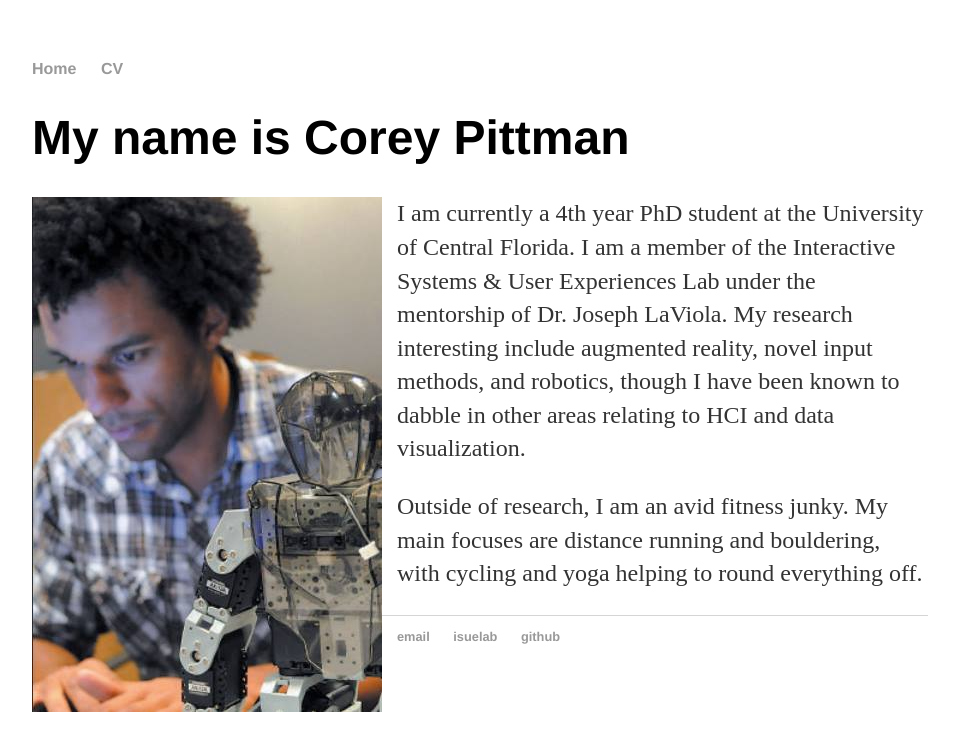
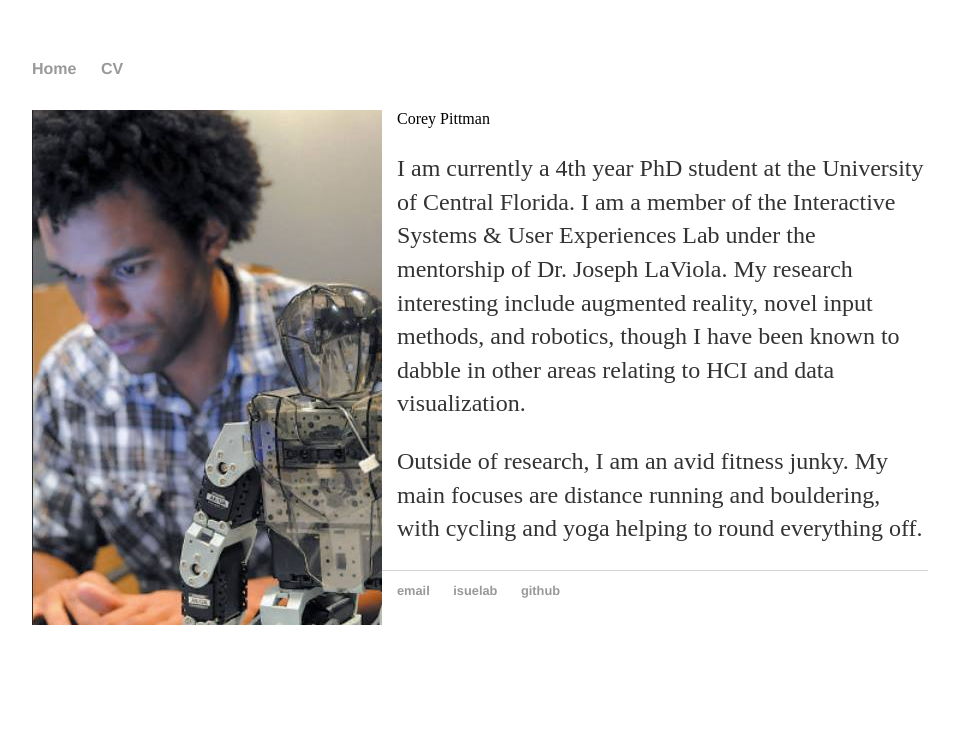
Before and after one commit to crpittman/crpittman.github.io, a Jekyll site: the page built from index.html, in a window 1280 px wide. Shown: the top 751 px of the page, without its empty margins (160-1119 px from the left). Built offline with Jekyll 4.4.1, drawn with Linux system fonts in a browser that asks for light colours.

Commit message:
Update index.html

```diff
--- a/index.html
+++ b/index.html
@@ -3,7 +3,7 @@ layout: default
 title: Corey Pittman
 ---
 <div class="blurb">
-<h1>My name is Corey Pittman</h1>
+<h1></h1>Corey Pittman</h1>
 	<img src="/images/me.jpg" alt="Me and a Bioloid." style="padding-bottom:15px; padding-right:15px;" align="left">
 	<p>I am currently a 4th year PhD student at the University of Central Florida. I am a member of the Interactive Systems
 	& User Experiences Lab under the mentorship of Dr. Joseph LaViola. My research interesting include augmented reality,
```
